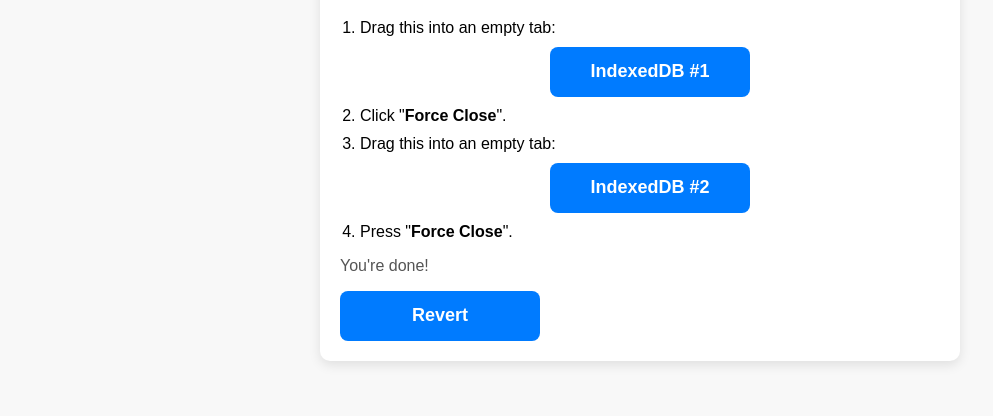
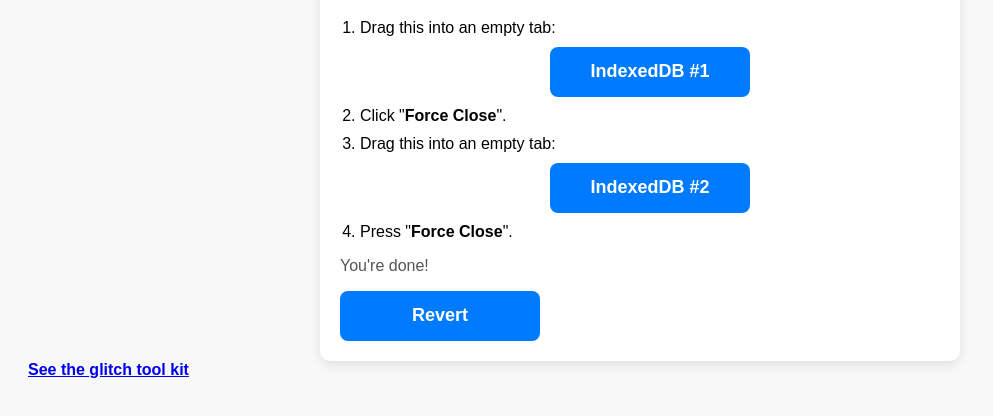
Before and after one commit to Gnome-Steader/Gnome-Steader.github.io, a plain HTML site: page IndexedDB.html in a window 1280 px wide. Shown: the part 146-562 px from the top of the page, without its empty margins (0-993 px from the left). Drawn offline with Linux system fonts and the light colour scheme.

Commit message:
Update IndexedDB.html

```diff
--- a/IndexedDB.html
+++ b/IndexedDB.html
@@ -113,5 +113,6 @@
       });
     });
   </script>
+  <a href="http://gnome-steader.github.io/XPLOITS.html"><b>See the glitch tool kit</b></a>
 </body>
 </html>
```
